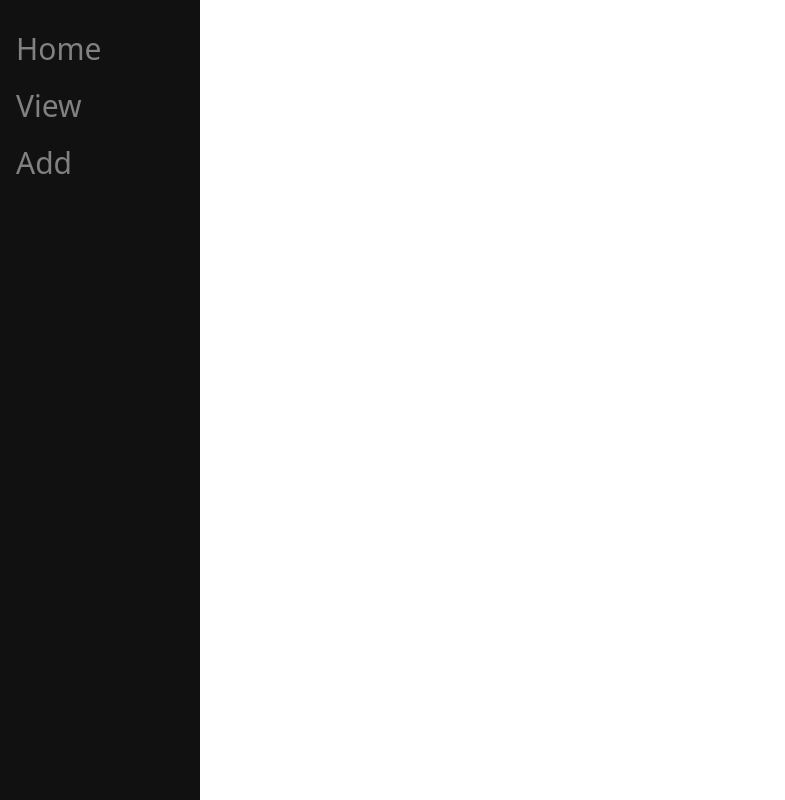
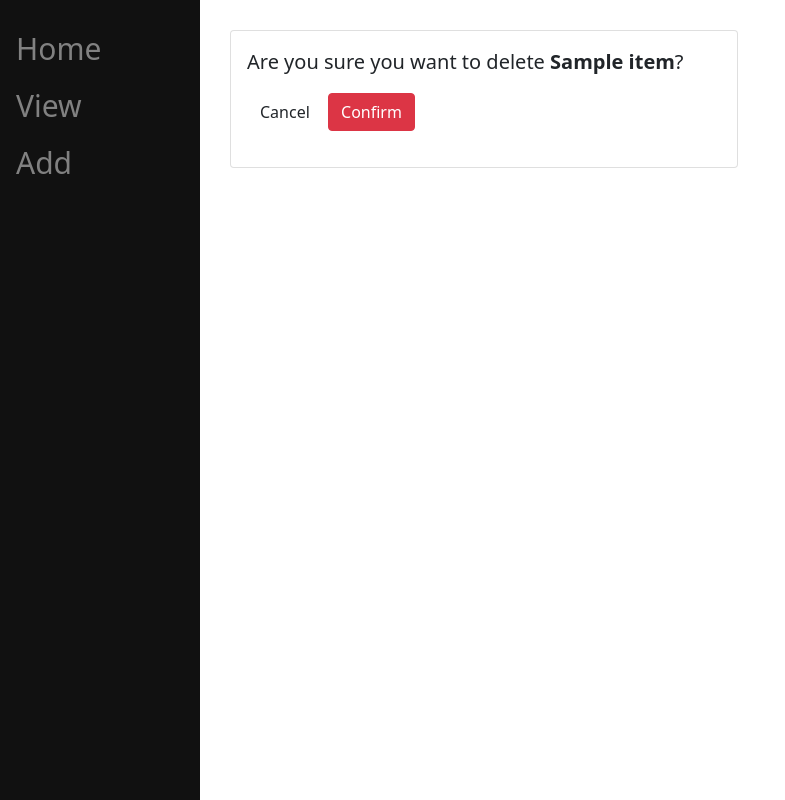
Before and after one commit to katrecat/RecipeWebsite, a Django app: template main/templates/main/delete.html in a window 1280 px wide. Shown: the whole page, without its empty margins (0-785 px from the left). Run offline with Django 4.2, Linux system fonts and the light colour scheme; tables that the repository leaves empty hold one stand-in row (values such as "Sample post"); the template is opened without the code that fills it: values that come from a table or form of the project are taken from there, most other values are stand-ins (such as "Sample title", 1, 10 or a date in 2020).

Commit message:
main: Add delete action

```diff
--- a/main/tables.py
+++ b/main/tables.py
@@ -31,7 +31,7 @@ class RecipieTable(tables.Table):
         attrs = {'class': "table table-striped table-hover"}
         fields = {'recipie_name', 'category_name', 'description'}
     T1 = '<button type="button" class="btn btn-dark js-update" update-link="{{ record.get_absolute_url_update }}">update</button>'  # noqa: E501
-    T2 = '<button type="button" class="btn btn-dark js-delete" delete-link="{{ record.get_absolute_url_delete }}">delete</button>'  # noqa: E501
+    T2 = '<a href={% url "delete" record.pk %} class="btn btn-dark">delete</a>'
     edit = TemplateColumn(T1)
     delete = TemplateColumn(T2)
 
--- a/main/templates/main/delete.html
+++ b/main/templates/main/delete.html
@@ -1,30 +1,19 @@
-{% extends 'main/base.html' %}
+{% extends "main/base.html" %}
+{% block content %}
 
-{% block title %}
-Delete
-{% endblock %}
-
-
-{% block content %}
-<!--
 <br>
 <div class="row">
     <div class="col-md-6">
         <div class="card card-body">
 
-            <p> Are you sure you want to delete <b>{{item.recipie_ingredient_id}}</b> ? </p>
-
-            <form method="post" action="{% url 'delete' item.recipie_ingredient_id %}" class="form-group">
-
+            <p>Are you sure you want to delete <b>{{item}}</b>?</p>
+            <form method="post" action="{% url 'delete' item %}" class="form-group">
 
             {% csrf_token %}
-            <a class="btn btn-warning" href="{% url 'view' %}">Cancel</a>
-            <input type="submit" name="Confirm" class="btn btn-danger">
+            <a class="btn btn-warining" href="{% url 'view' %}">Cancel</a>
+            <input type="submit" value="Confirm" class="btn btn-danger">
         </div>
     </div>
 </div>
 </br>
--->
-
-
 {% endblock %}
--- a/main/templates/main/delete_column_recipie_ingredient.html
+++ /dev/null
@@ -1,4 +0,0 @@
-<!--
-<a class="btn btn-info btn-sm" href="{% url 'delete' record.pk %}">Delete</a>
-
--->
--- a/main/urls.py
+++ b/main/urls.py
@@ -8,7 +8,7 @@ urlpatterns = [
     path("home/", views.home, name="home"),
     path('upd_create', views.Create, name="add"),
     path('view/', views.ViewIngredient, name="view"),
-    #path("delete/<int:pk>",views.DeleteRecipieIngredient,  name="delete"),
+    path("delete/<str:pk>", views.delete, name="delete"),
     path("search_recipe/", views.SearchRecipe, name = "search_recipe"),
     path("update/<recipe_name", views.UpdateRecipe, name = "update_recipe"),
 ]
```
Also changed, not shown: main/views.py (+9 -0 lines).
